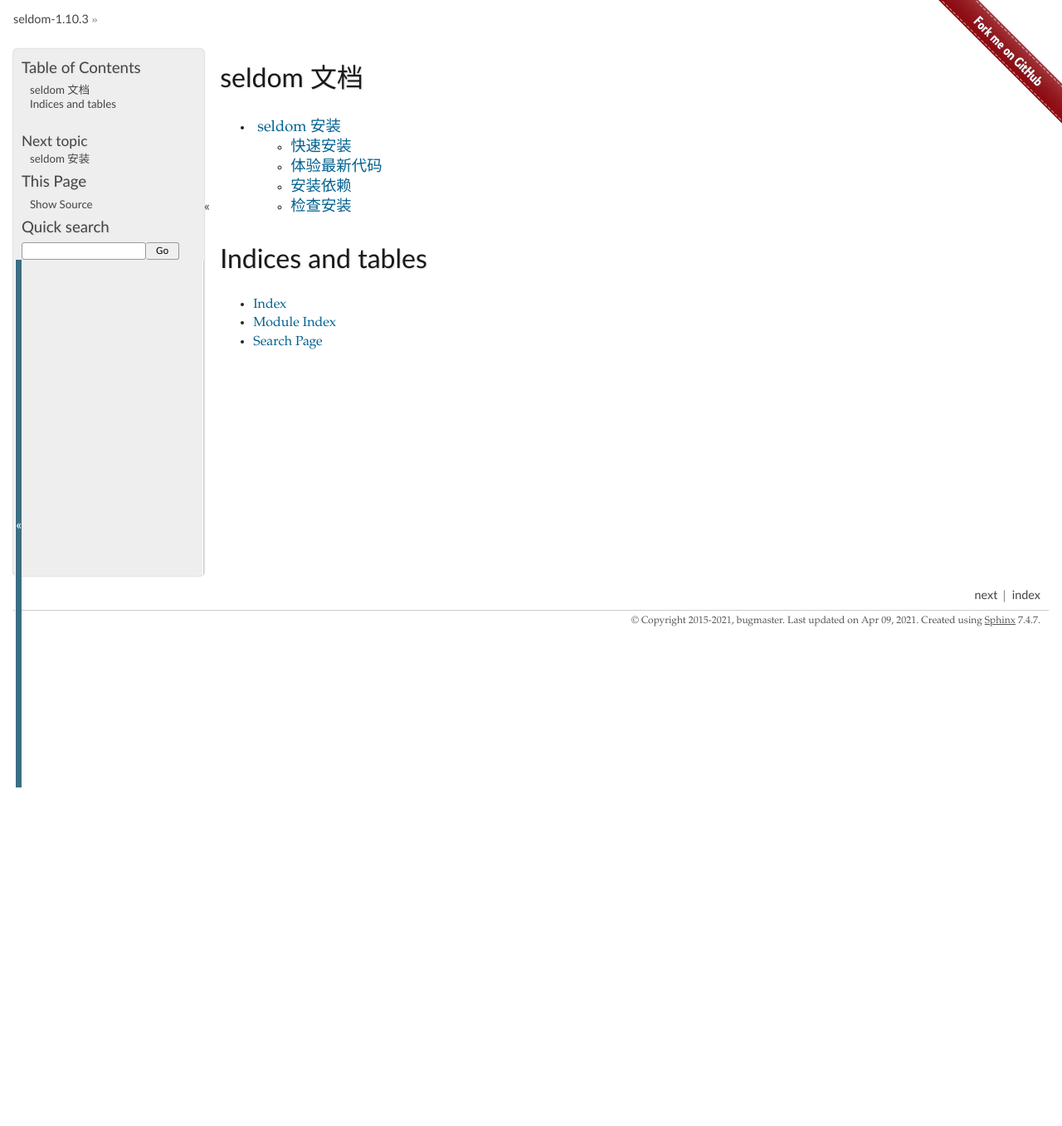
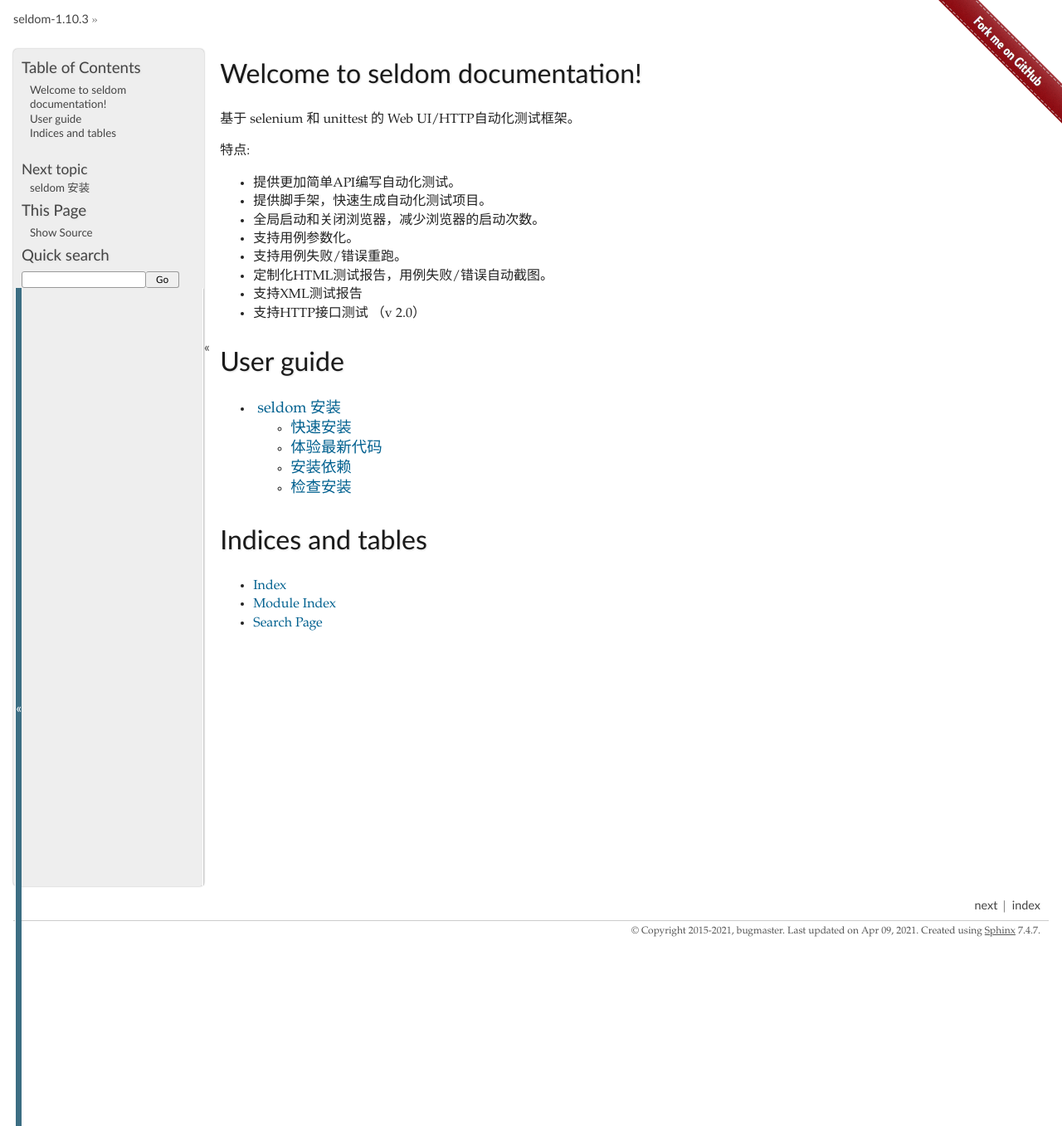
Before and after one commit to SeldomQA/seldom, a Sphinx documentation site: the page built from docs/index.rst, in a window 1280 px wide. Shown: the whole page at 83% size. Built offline with Sphinx 7.4.7, drawn with Linux system fonts in a browser that asks for light colours; before the commit the page ends 949 px from its top, so only the background shows below that.

Commit message:
doc: update index

```diff
--- a/docs/index.rst
+++ b/docs/index.rst
@@ -1,4 +1,21 @@
-seldom 文档
+Welcome to seldom documentation!
+============================================
+
+基于 selenium 和 unittest 的 Web UI/HTTP自动化测试框架。
+
+特点:
+
+* 提供更加简单API编写自动化测试。
+* 提供脚手架，快速生成自动化测试项目。
+* 全局启动和关闭浏览器，减少浏览器的启动次数。
+* 支持用例参数化。
+* 支持用例失败/错误重跑。
+* 定制化HTML测试报告，用例失败/错误自动截图。
+* 支持XML测试报告
+* 支持HTTP接口测试 （v 2.0）
+
+
+User guide
 ===============
 
 .. toctree::
```
